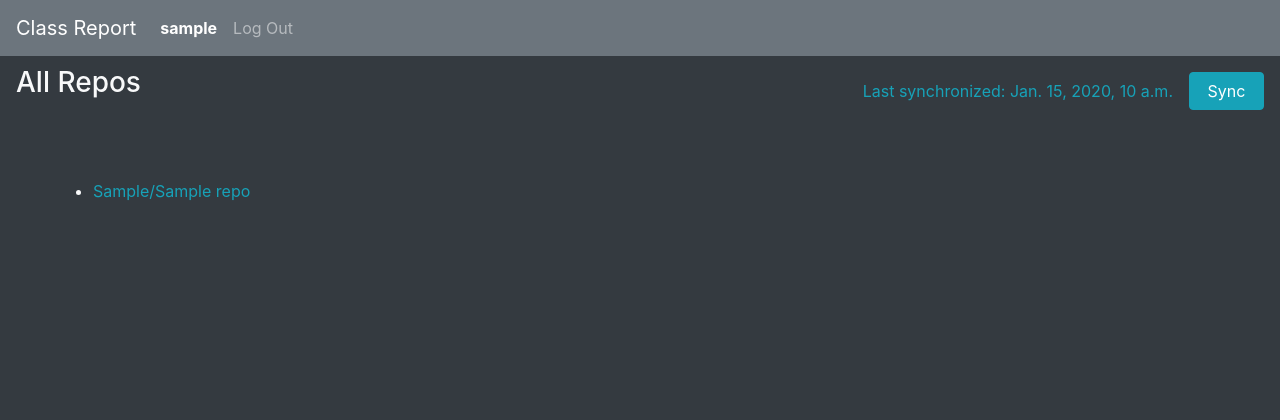
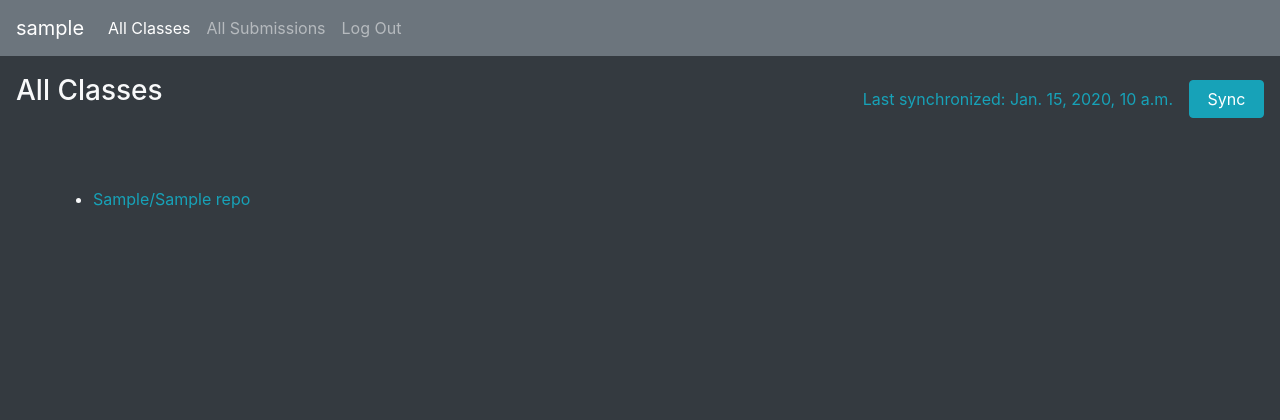
Before and after one commit to fabimass/class-report, a Django app: page / in a window 1280 px wide. Shown: the top 420 px of the page. Before the commit the page ends 200 px from the top, so only its background shows below. Run offline with Django 4.2, Linux system fonts and the light colour scheme; a user stored in the database is signed in; tables that the repository leaves empty hold one stand-in row (values such as "Sample post"); some libraries are stand-ins or nearby versions.

Commit message:
modify nav bar

```diff
--- a/submissions/templates/submissions/index.html
+++ b/submissions/templates/submissions/index.html
@@ -2,7 +2,11 @@
 {% load static %}
 
 {% block title %}
-    All Repos
+    {% if user.is_superuser %}
+        All Classes
+    {% else %}
+        My Classes
+    {% endif %}
 {% endblock %}
 
 {% block body %}
--- a/submissions/templates/submissions/layout.html
+++ b/submissions/templates/submissions/layout.html
@@ -25,7 +25,13 @@
   </head>
   <body class="bg-dark">
     <nav class="navbar navbar-expand-lg navbar-dark bg-secondary">
-      <a class="navbar-brand" href="#">Class Report</a>
+      <a class="navbar-brand" href="">
+        {% if user.is_authenticated %}
+          {{ user.username }}
+        {% else %}
+          Class Report
+        {% endif %}
+        </a>
 
       <div>
         <ul class="navbar-nav mr-auto">
@@ -33,9 +39,21 @@
             <li class="nav-item">
               <a class="nav-link {% if request.path == index_url %}active{% endif %}"
               href="{% url 'index' %}"
-              ><strong>{{ user.username }}</strong></a>
+              >{% if user.is_superuser %}
+                  All Classes
+               {% else %}
+                  My Classes
+               {% endif %}</a>
             </li>
-            {% endif %} {% if user.is_authenticated %}
+            <li class="nav-item">
+              <a class="nav-link "
+              href=""
+              >{% if user.is_superuser %}
+                  All Submissions
+               {% else %}
+                  My Submissions
+               {% endif %}</a>
+            </li>
             <li class="nav-item">
               <a
                 class="nav-link {% if request.path == logout_url %}active{% endif %}"
@@ -63,7 +81,7 @@
 
     </nav>
 
-    <div class="w-100">
+    <div class="w-100 mt-2">
       <div class="row">
           <div class="col">
               <h3 class="h-100 d-flex align-items-center justify-content-center justify-content-md-start mx-3 text-light"><p>{% block title %}{% endblock %}</p></h3>
```
